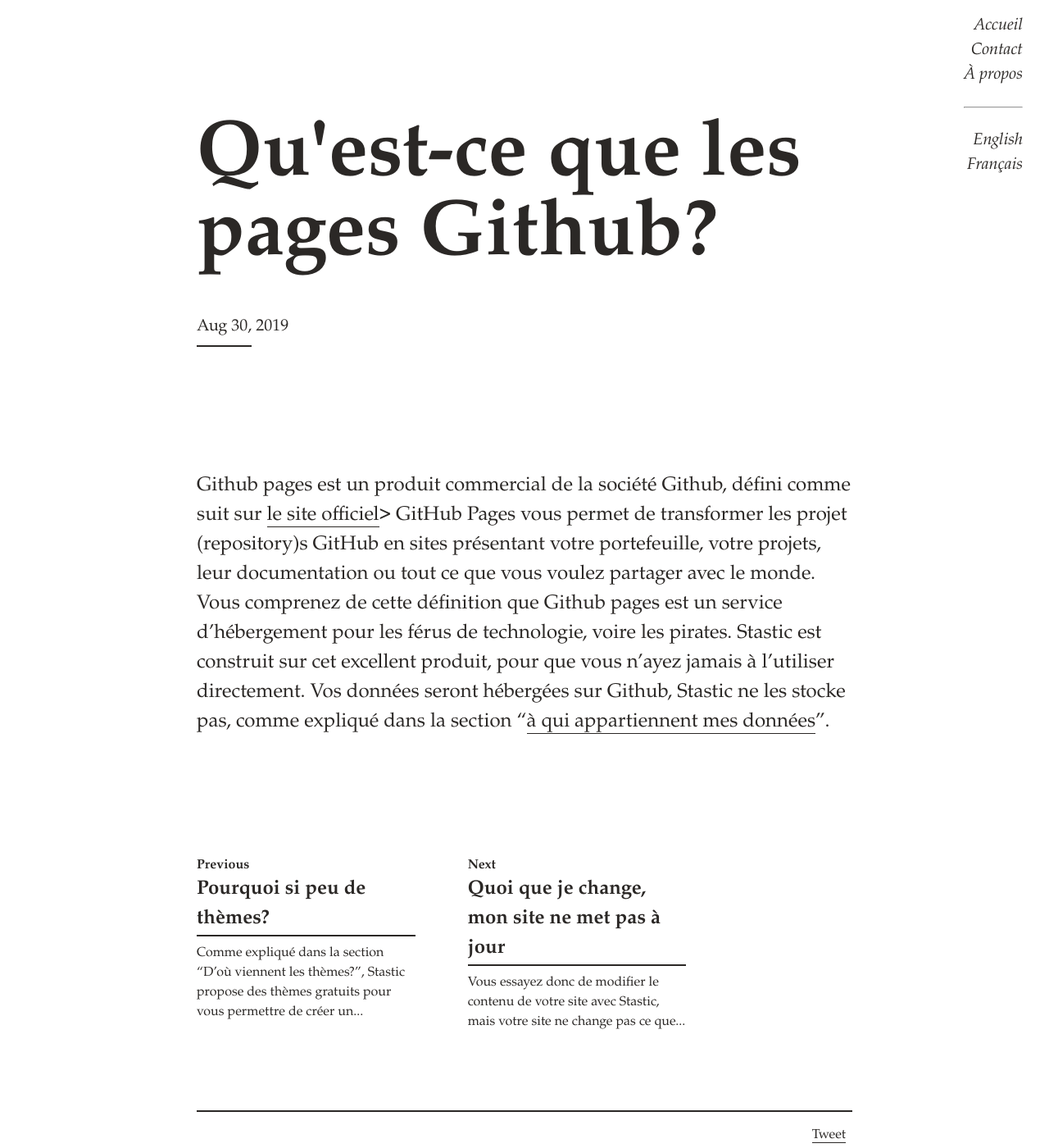
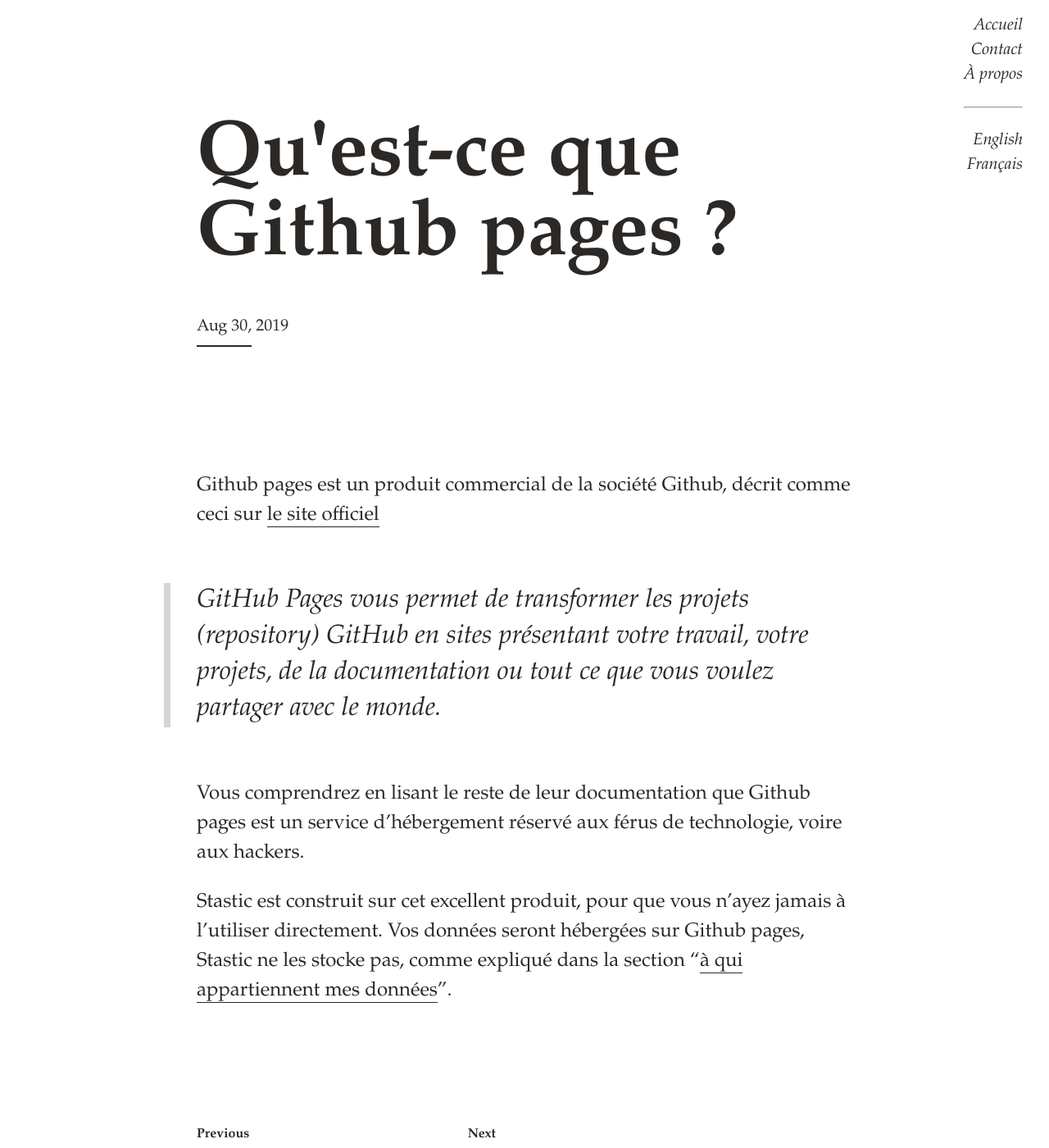
Before and after one commit to lexoyo/www.stastic.net, a Jekyll site: the page built from _fr/quest-ce_que_github_pages_.md, in a window 1280 px wide and 1400 px high. Shown: the whole window at 82% size. Built offline with Jekyll 4.4.1, drawn with Linux system fonts in a browser that asks for light colours; comment, search, counter and statistics services are not loaded.

Commit message:
Create _fr/quest-ce_que_github_pages_.md

```diff
--- a/_fr/quest-ce_que_github_pages_.md
+++ b/_fr/quest-ce_que_github_pages_.md
@@ -1,4 +1,11 @@
 ---
-title: Qu'est-ce que les pages Github?
+title: Qu'est-ce que Github pages ?
+
 ---
-Github pages est un produit commercial de la société Github, défini comme suit sur [le site officiel](https://pages.github.com/)> GitHub Pages vous permet de transformer les projet (repository)s GitHub en sites présentant votre portefeuille, votre projets, leur documentation ou tout ce que vous voulez partager avec le monde. Vous comprenez de cette définition que Github pages est un service d’hébergement pour les férus de technologie, voire les pirates. Stastic est construit sur cet excellent produit, pour que vous n'ayez jamais à l'utiliser directement. Vos données seront hébergées sur Github, Stastic ne les stocke pas, comme expliqué dans la section "[à qui appartiennent mes données]()".
+Github pages est un produit commercial de la société Github, décrit comme ceci sur [le site officiel](https://pages.github.com/)
+
+> GitHub Pages vous permet de transformer les projets (repository) GitHub en sites présentant votre travail, votre projets, de la documentation ou tout ce que vous voulez partager avec le monde.
+
+Vous comprendrez en lisant le reste de leur documentation que Github pages est un service d’hébergement réservé aux férus de technologie, voire aux hackers.
+
+Stastic est construit sur cet excellent produit, pour que vous n'ayez jamais à l'utiliser directement. Vos données seront hébergées sur Github pages, Stastic ne les stocke pas, comme expliqué dans la section "[à qui appartiennent mes données](https://www.stastic.net/docs/fr/a-qui-appartient-mon-data)".
```
